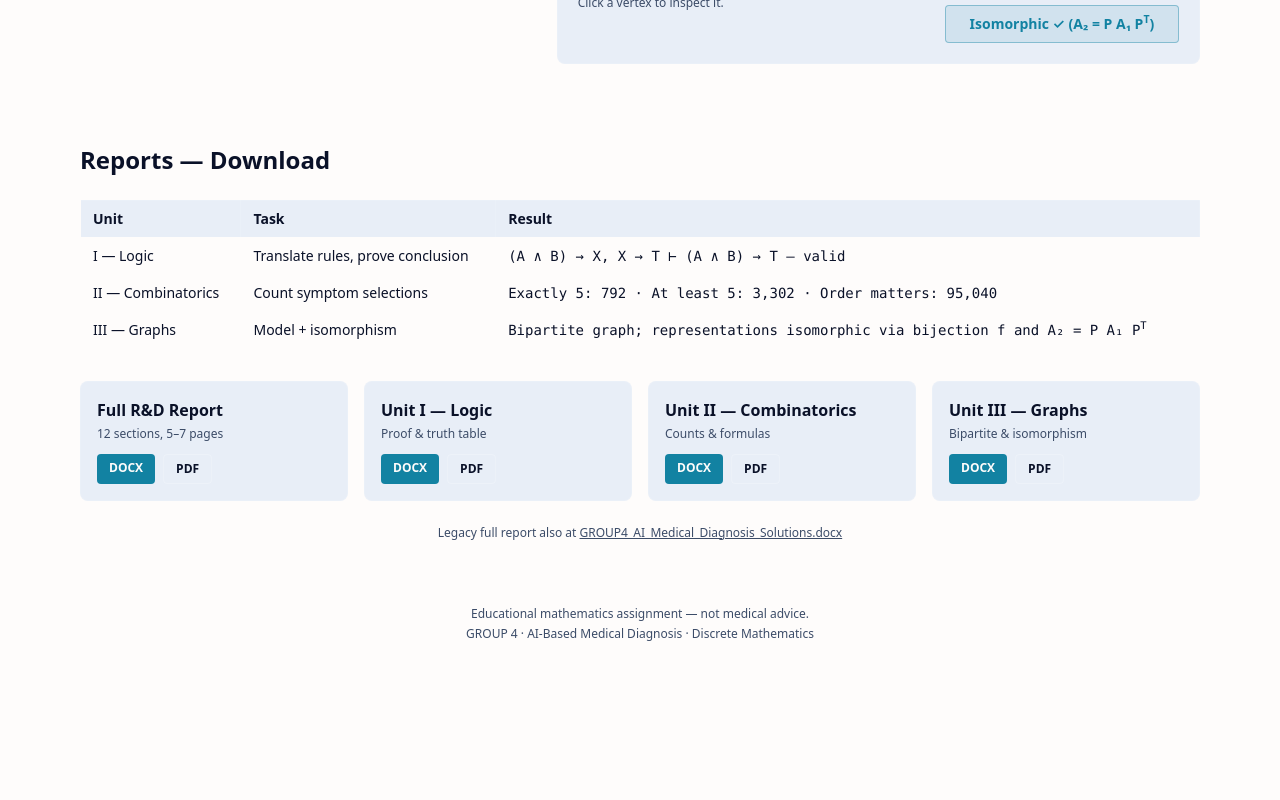
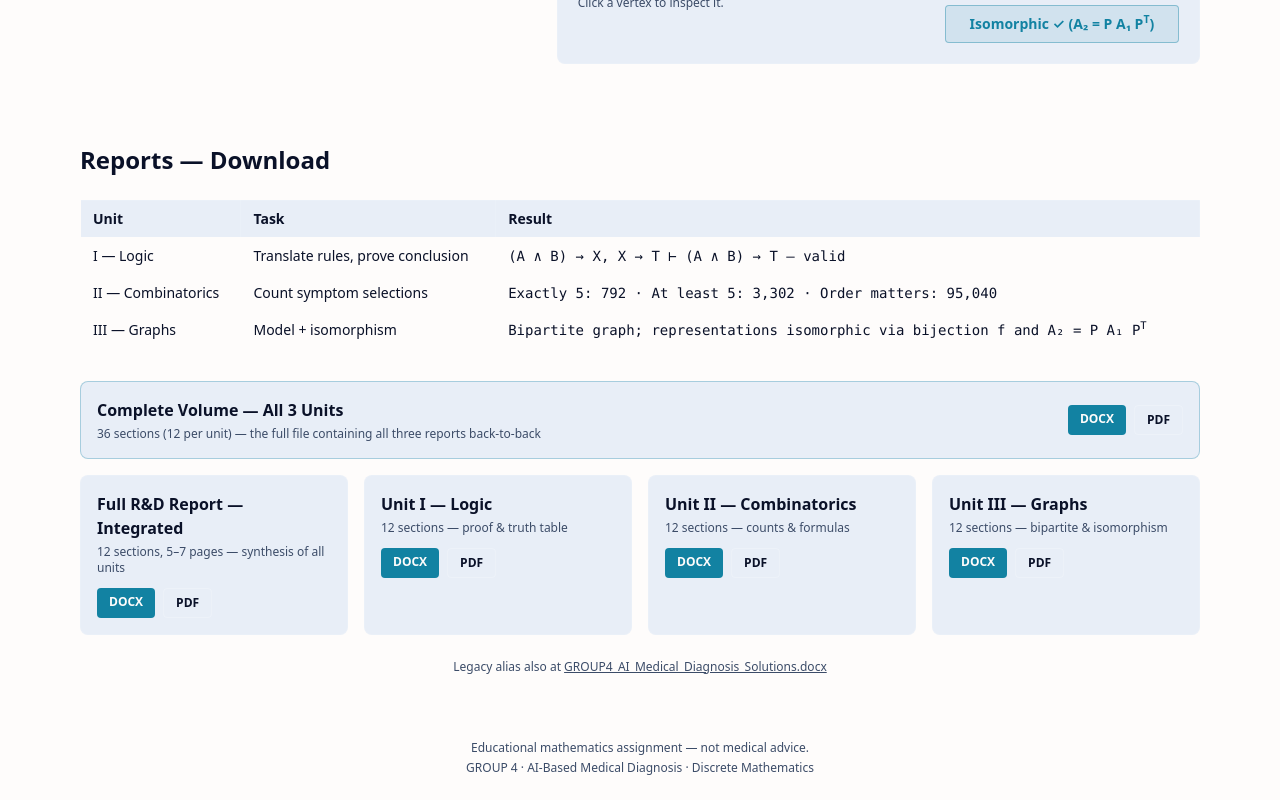
Before and after one commit to dharaneesh-sys/ai-medical-diagnosis-site, a React (Vite) app: page / in a window 1280 px wide. Shown: the part 5875-6675 px from the top of the page. Before the commit the page ends 6541 px from the top, so only its background shows below. Built offline with nearby package versions, Linux system fonts and the light colour scheme.

Commit message:
feat(report): 5-card bento — Full Integrated (12) + Complete Volume 36 sections + 3× Unit 12-section reports

```diff
--- a/src/App.tsx
+++ b/src/App.tsx
@@ -57,9 +57,21 @@ export default function App() {
         <Section id="report" title="Reports — Download">
           <SummarySection />
           <div className="mt-8 grid gap-4 md:grid-cols-2 lg:grid-cols-4">
+            <div className="rounded-lg border border-primary/30 bg-surface p-4 lg:col-span-4">
+              <div className="flex flex-wrap items-center justify-between gap-3">
+                <div>
+                  <h3 className="font-semibold">Complete Volume — All 3 Units</h3>
+                  <p className="mt-1 text-xs text-muted">36 sections (12 per unit) — the full file containing all three reports back-to-back</p>
+                </div>
+                <div className="flex gap-2">
+                  <a href="/GROUP4_Full_Volume_3in1.docx" download data-testid="report-fullvolume-docx" className="rounded bg-primary px-3 py-1.5 text-xs font-semibold text-[var(--color-bg)]">DOCX</a>
+                  <a href="/GROUP4_Full_Volume_3in1.pdf" download data-testid="report-fullvolume-pdf" className="rounded border border-white/20 px-3 py-1.5 text-xs font-semibold hover:border-primary hover:text-primary">PDF</a>
+                </div>
+              </div>
+            </div>
             <div className="rounded-lg border border-white/10 bg-surface p-4">
-              <h3 className="font-semibold">Full R&D Report</h3>
-              <p className="mt-1 text-xs text-muted">12 sections, 5–7 pages</p>
+              <h3 className="font-semibold">Full R&D Report — Integrated</h3>
+              <p className="mt-1 text-xs text-muted">12 sections, 5–7 pages — synthesis of all units</p>
               <div className="mt-3 flex gap-2">
                 <a href="/GROUP4_RnD_Report.docx" download data-testid="report-full-docx" className="rounded bg-primary px-3 py-1.5 text-xs font-semibold text-[var(--color-bg)]">DOCX</a>
                 <a href="/GROUP4_RnD_Report.pdf" download data-testid="report-full-pdf" className="rounded border border-white/20 px-3 py-1.5 text-xs font-semibold hover:border-primary hover:text-primary">PDF</a>
@@ -67,7 +79,7 @@ export default function App() {
             </div>
             <div className="rounded-lg border border-white/10 bg-surface p-4">
               <h3 className="font-semibold">Unit I — Logic</h3>
-              <p className="mt-1 text-xs text-muted">Proof & truth table</p>
+              <p className="mt-1 text-xs text-muted">12 sections — proof & truth table</p>
               <div className="mt-3 flex gap-2">
                 <a href="/GROUP4_Unit1_Logic_Report.docx" download data-testid="report-unit1-docx" className="rounded bg-primary px-3 py-1.5 text-xs font-semibold text-[var(--color-bg)]">DOCX</a>
                 <a href="/GROUP4_Unit1_Logic_Report.pdf" download data-testid="report-unit1-pdf" className="rounded border border-white/20 px-3 py-1.5 text-xs font-semibold hover:border-primary hover:text-primary">PDF</a>
@@ -75,7 +87,7 @@ export default function App() {
             </div>
             <div className="rounded-lg border border-white/10 bg-surface p-4">
               <h3 className="font-semibold">Unit II — Combinatorics</h3>
-              <p className="mt-1 text-xs text-muted">Counts & formulas</p>
+              <p className="mt-1 text-xs text-muted">12 sections — counts & formulas</p>
               <div className="mt-3 flex gap-2">
                 <a href="/GROUP4_Unit2_Combinatorics_Report.docx" download data-testid="report-unit2-docx" className="rounded bg-primary px-3 py-1.5 text-xs font-semibold text-[var(--color-bg)]">DOCX</a>
                 <a href="/GROUP4_Unit2_Combinatorics_Report.pdf" download data-testid="report-unit2-pdf" className="rounded border border-white/20 px-3 py-1.5 text-xs font-semibold hover:border-primary hover:text-primary">PDF</a>
@@ -83,7 +95,7 @@ export default function App() {
             </div>
             <div className="rounded-lg border border-white/10 bg-surface p-4">
               <h3 className="font-semibold">Unit III — Graphs</h3>
-              <p className="mt-1 text-xs text-muted">Bipartite & isomorphism</p>
+              <p className="mt-1 text-xs text-muted">12 sections — bipartite & isomorphism</p>
               <div className="mt-3 flex gap-2">
                 <a href="/GROUP4_Unit3_Graphs_Report.docx" download data-testid="report-unit3-docx" className="rounded bg-primary px-3 py-1.5 text-xs font-semibold text-[var(--color-bg)]">DOCX</a>
                 <a href="/GROUP4_Unit3_Graphs_Report.pdf" download data-testid="report-unit3-pdf" className="rounded border border-white/20 px-3 py-1.5 text-xs font-semibold hover:border-primary hover:text-primary">PDF</a>
@@ -91,7 +103,7 @@ export default function App() {
             </div>
           </div>
           <p className="mt-6 text-center text-xs text-muted">
-            Legacy full report also at <a href="/GROUP4_AI_Medical_Diagnosis_Solutions.docx" download data-testid="report-download" className="underline hover:text-primary">GROUP4_AI_Medical_Diagnosis_Solutions.docx</a>
+            Legacy alias also at <a href="/GROUP4_AI_Medical_Diagnosis_Solutions.docx" download data-testid="report-download" className="underline hover:text-primary">GROUP4_AI_Medical_Diagnosis_Solutions.docx</a>
           </p>
         </Section>
       </main>
```
Also changed, not shown: 2 other files (tests, documents, lock files or other folders).
